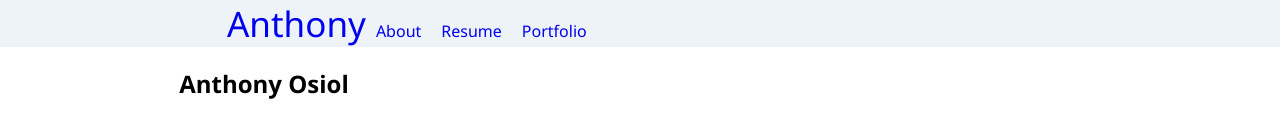
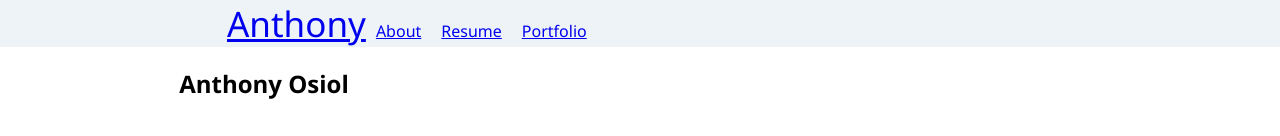
Before and after one commit to AOsiol/Portfolio, a React (Create React App) app: page / in a window 1280 px wide. Shown: the top 136 px of the page. Built offline with nearby package versions, Linux system fonts and the light colour scheme.

Commit message:
added hashRouter

```diff
--- a/src/components/Navbar/index.js
+++ b/src/components/Navbar/index.js
@@ -1,5 +1,5 @@
 import React from "react";
-// import { Link } from "react-router-dom";
+import { Link } from "react-router-dom";
 import "./style.css";
 
 // Depending on the current path, this component sets the "active" class on the appropriate navigation link item
@@ -8,20 +8,20 @@ function Navbar() {
     <nav className="navbar navbar-expand-lg navbar-light bg-light">
       <div className="navSet">
         <div className="navContainer">
-          <a className="navbar-brand" href="/about">
-            Anthony
+          <a className="navbar-brand">
+            <Link to="/">Anthony</Link>
           </a>
 
-          <a className="nav-link" href="/about">
-            About
+          <a className="nav-link">
+            <Link to="/about">About</Link>
           </a>
 
-          <a className="nav-link" href="/resume">
-            Resume
+          <a className="nav-link">
+            <Link to="/resume">Resume</Link>
           </a>
 
-          <a className="nav-link" href="/portfolio">
-            Portfolio
+          <a className="nav-link">
+            <Link to="/about">Portfolio</Link>
           </a>
         </div>
       </div>
```
Also changed, not shown: 13 other files (tests, documents, lock files or other folders).
